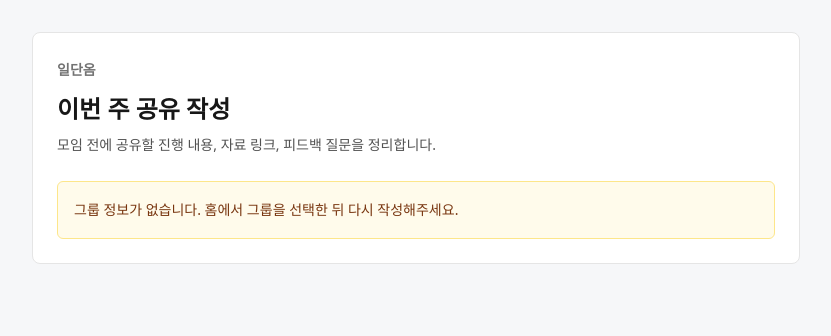
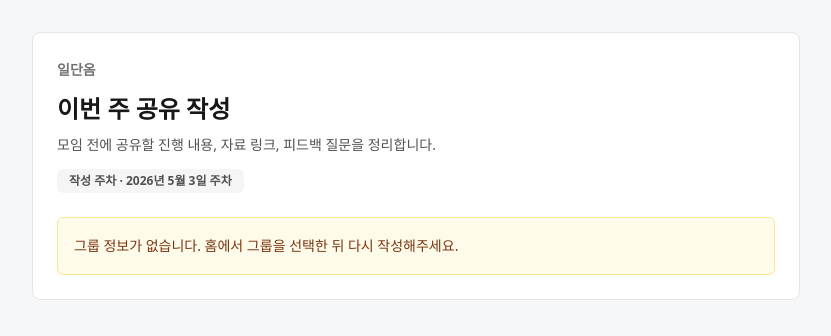
Before and after one commit to GoGangH/just-showed-up, a Next.js app: page /posts/new in a window 1280 px wide. Shown: the top 336 px of the page, without its empty margins (224-1055 px from the left). Built offline with nearby package versions, Linux system fonts and the light colour scheme.

Commit message:
Allow next week post preview

```diff
--- a/src/app/posts/new/page.tsx
+++ b/src/app/posts/new/page.tsx
@@ -5,11 +5,29 @@ import { PostCreateForm } from "./PostCreateForm";
 type NewPostPageProps = {
   searchParams: Promise<{
     group?: string;
+    week?: string;
   }>;
 };
 
+function getSafeWeekStart(value: string | undefined) {
+  if (!value || !/^\d{4}-\d{2}-\d{2}$/.test(value)) {
+    return getCurrentWeekStart();
+  }
+
+  const date = new Date(`${value}T00:00:00`);
+  return Number.isNaN(date.getTime()) ? getCurrentWeekStart() : value;
+}
+
+function formatWeekStart(value: string) {
+  const date = new Date(`${value}T00:00:00`);
+  if (Number.isNaN(date.getTime())) return value;
+
+  return `${date.getFullYear()}년 ${date.getMonth() + 1}월 ${date.getDate()}일 주차`;
+}
+
 export default async function NewPostPage({ searchParams }: NewPostPageProps) {
-  const { group } = await searchParams;
+  const { group, week } = await searchParams;
+  const weekStart = getSafeWeekStart(week);
 
   return (
     <main className="min-h-screen px-4 py-8">
@@ -21,6 +39,9 @@ export default async function NewPostPage({ searchParams }: NewPostPageProps) {
         <p className="mt-2 text-sm leading-6 text-neutral-600">
           모임 전에 공유할 진행 내용, 자료 링크, 피드백 질문을 정리합니다.
         </p>
+        <p className="mt-3 inline-flex rounded-md bg-neutral-100 px-3 py-1 text-xs font-semibold text-neutral-600">
+          작성 주차 · {formatWeekStart(weekStart)}
+        </p>
 
         {!group ? (
           <div className="mt-6 rounded-md border border-amber-200 bg-amber-50 p-4 text-sm leading-6 text-amber-900">
@@ -28,7 +49,7 @@ export default async function NewPostPage({ searchParams }: NewPostPageProps) {
           </div>
         ) : (
           <div className="mt-6">
-            <PostCreateForm groupId={group} weekStart={getCurrentWeekStart()} />
+            <PostCreateForm groupId={group} weekStart={weekStart} />
           </div>
         )}
       </section>
--- a/src/components/GroupWorkspace.tsx
+++ b/src/components/GroupWorkspace.tsx
@@ -67,7 +67,9 @@ function formatWeekHeading(weekStart: string) {
   const date = new Date(`${weekStart}T00:00:00`);
   if (Number.isNaN(date.getTime())) return "주차 미정";
 
-  const prefix = weekStart === getCurrentWeekStart() ? "이번 주 " : "";
+  const currentWeek = getCurrentWeekStart();
+  const nextWeek = addWeeks(currentWeek, 1);
+  const prefix = weekStart === currentWeek ? "이번 주 " : weekStart === nextWeek ? "다음 주 " : "";
   return `${prefix}${date.getMonth() + 1}월 ${getWeekOfMonth(date)}주차(${date.getDate()}일)`;
 }
 
@@ -155,7 +157,8 @@ export function GroupWorkspace({
 }) {
   const studyStartWeek = getStudyStartWeek(group);
   const currentWeek = getCurrentWeekStart();
-  const visibleWeek = clampWeek(selectedWeek, studyStartWeek, currentWeek);
+  const previewLimitWeek = addWeeks(currentWeek, 1);
+  const visibleWeek = clampWeek(selectedWeek, studyStartWeek, previewLimitWeek);
   const postsForWeek = posts.filter((post) => post.week_start === visibleWeek);
   const postsByAuthor = new Map(postsForWeek.map((post) => [post.author_id, post]));
   const availability = rescheduleOverview?.availability ?? [];
@@ -173,10 +176,11 @@ export function GroupWorkspace({
     0,
   );
   const groupWeekHref = `/?group=${group.id}&week=${visibleWeek}`;
+  const weekStatusLabel = visibleWeek === currentWeek ? "이번 주" : "선택한 주차";
   const previousWeek = addWeeks(visibleWeek, -1);
   const nextWeek = addWeeks(visibleWeek, 1);
   const canGoPrevious = visibleWeek > studyStartWeek;
-  const canGoNext = visibleWeek < currentWeek;
+  const canGoNext = visibleWeek < previewLimitWeek;
   const isOwner = group.currentUserRole === "owner";
   const detailsGrid = (
     <div className="grid gap-3 sm:grid-cols-2 lg:grid-cols-4">
@@ -405,7 +409,7 @@ export function GroupWorkspace({
                     <div className="min-w-0">
                       <p className="font-semibold text-neutral-900">{member.nickname}</p>
                       <p className="mt-1 text-sm text-neutral-500">
-                        {post ? "이번 주 등록 완료" : "이번 주 등록글 없음"}
+                        {post ? `${weekStatusLabel} 등록 완료` : `${weekStatusLabel} 등록글 없음`}
                       </p>
                       <p className="mt-1 text-xs font-semibold text-neutral-500">
                         누적 미참여 {member.missedCount}회
@@ -420,7 +424,7 @@ export function GroupWorkspace({
                           ? "border border-neutral-200 bg-white text-neutral-700 hover:border-neutral-900"
                           : "bg-neutral-900 text-white"
                       }`}
-                      href={post ? `/posts/${post.id}/edit` : `/posts/new?group=${group.id}`}
+                      href={post ? `/posts/${post.id}/edit` : `/posts/new?group=${group.id}&week=${visibleWeek}`}
                     >
                       {post ? "수정" : "작성"}
                     </Link>
```
